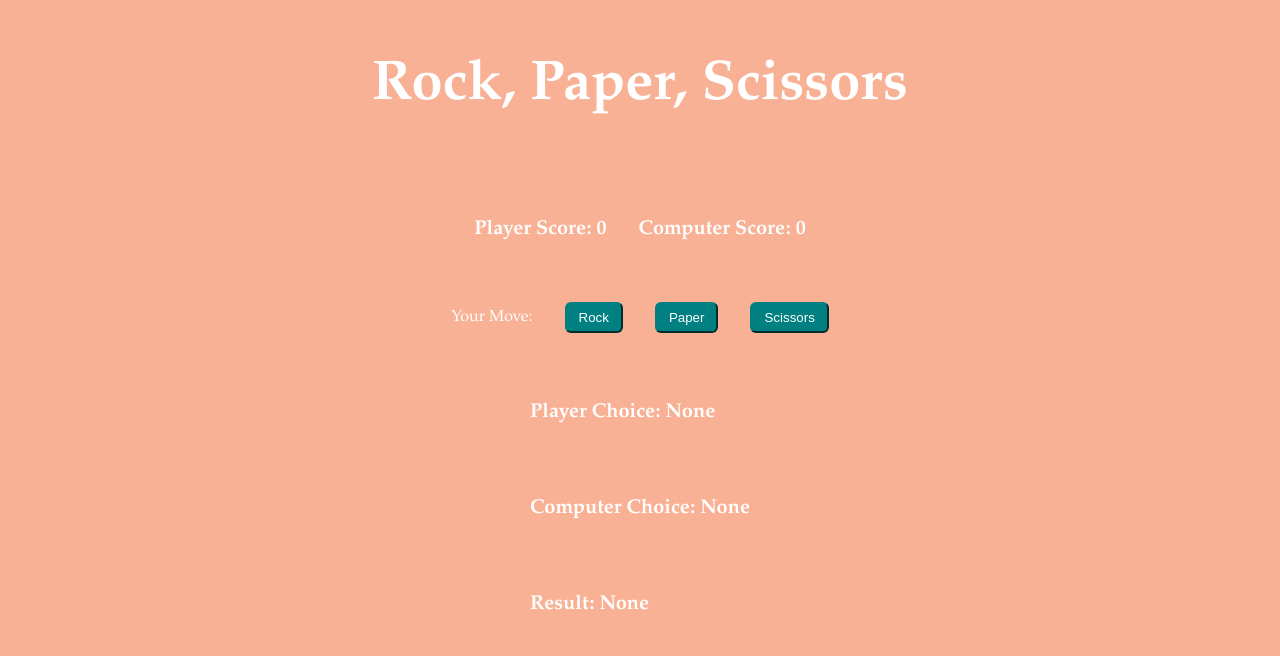
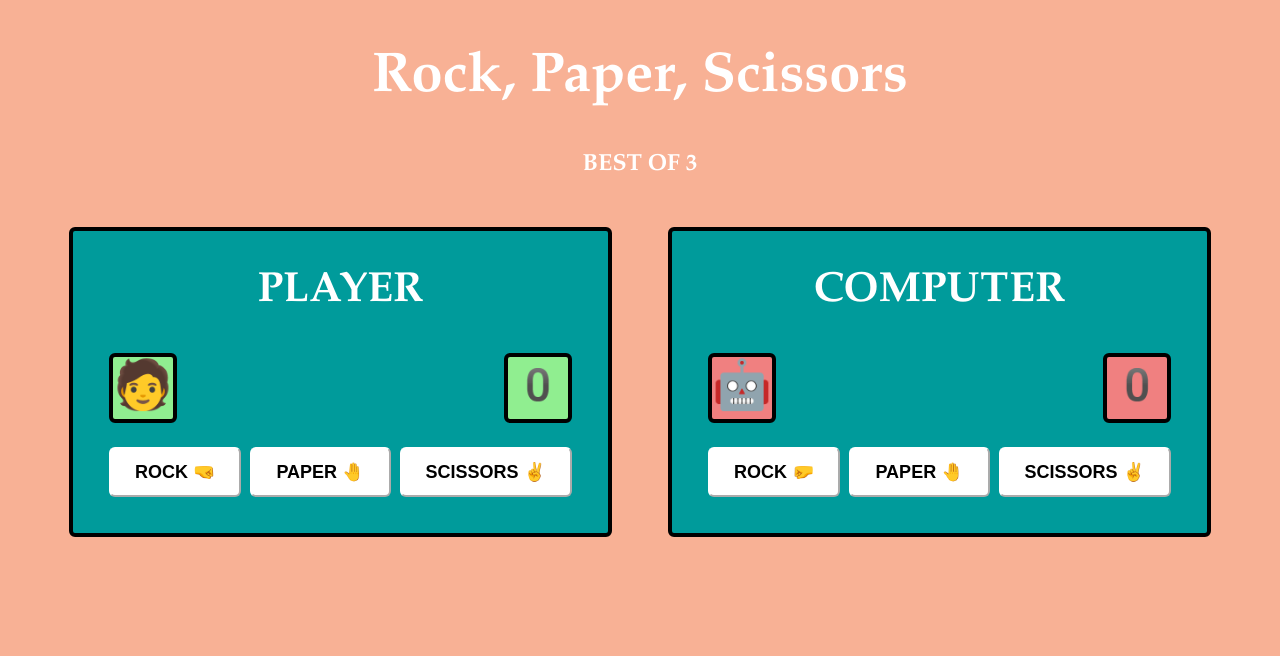
Before and after one commit to Indred/rock-paper-scissors, a plain HTML site: page index.html in a window 1280 px wide. Drawn offline with Linux system fonts and the light colour scheme.

Commit message:
Change UI

```diff
--- a/index.html
+++ b/index.html
@@ -7,33 +7,33 @@
     <link rel="stylesheet"  href="style.css">
 </head>
 <body>
-    <div class="everything_container">
-        <header class="header">
-            <h1>Rock, Paper, Scissors</h1>
-        </header>
-        <div class="scoreboard_container">
-            <div id="user_score">
-                <p>Player Score: 0</p>
+    <header>
+        <h1>Rock, Paper, Scissors</h1>
+        <h5>BEST OF 3</h5>
+    </header>
+    <div class="container">
+        <div class="player">
+            <h3 id="player-type">PLAYER</h3>
+            <div class="player-header">
+                <div class="player-emoji">🧑</div>
+                <div id="player-score">0️</div>
             </div>
-            <div id="computer_score">
-                <p>Computer Score: 0</p>
+            <div class="player-buttons">
+                <button id="player-rock">ROCK 🤜</button>
+                <button id="player-paper">PAPER 🤚</button>
+                <button id="player-scissors">SCISSORS ✌️</button>
             </div>
         </div>
-        <div class="game_buttons">
-            Your Move:
-            <button id="Rock">Rock</button>
-            <button id="Paper">Paper</button>
-            <button id="Scissors">Scissors</button>
-        </div>
-        <div class="game_container">
-            <div id="user_choice">
-                <p>Player Choice: None</p>
+        <div class="computer">
+            <h3 id="computer-type">COMPUTER</h3>
+            <div class="computer-header">
+                <div class="computer-emoji">🤖</div>
+                <div id="computer-score">0️</div>
             </div>
-            <div id="computer_choice">
-                <p>Computer Choice: None</p>
-            </div>
-            <div id="game_result">
-                <p>Result: None</p>
+            <div class="computer-buttons">
+                <button id="computer-rock">ROCK 🤛</button>
+                <button id="computer-paper">PAPER 🤚</button>
+                <button id="computer-scissors">SCISSORS ✌️</button>
             </div>
         </div>
     </div>
--- a/style.css
+++ b/style.css
@@ -9,49 +9,69 @@ body {
     border: 1px solid darkred;
 } */
 
-.everything_container {
+
+header {
+    padding: 8px;
+    font-size: 28px;
+    text-align: center;
+}
+
+.container {
     display: flex;
-    flex-direction: column;
     justify-content: center;
     align-items: center;
-    gap: 32px;
-    padding: 8px;
+    gap: 56px;
 }
 
-.header {
-    padding: 8px;
-    font-size: 28px;
-}
-
-.scoreboard_container {
-    display: flex;
-    gap: 32px;
-    font-weight: bolder;
-    font-size: 20px;
-}
-
-.game_buttons {
-    display: flex;
-    justify-content: flex-start;
-    align-items: center;
-    gap: 32px;
-    padding: 8px;
-}
-
-.game_container {
-    display: flex;
-    flex-direction: column;
-    align-items: flex-start;
-    gap: 32px;
-    padding: 8px;
-    font-size: 20px;
+button {
+    /* background-color: #008080;
+    border-color: #008080; */
+    background-color: white;
+    border-color: white;
+    border-radius: 6px;
+    padding: 12px 24px;
+    font-size: 18px;
     font-weight: bold;
 }
 
-button {
-    background-color: #008080;
-    border-color: #008080;
-    color: white;
+.player, .computer {
+    padding: 36px;
+    font-size: 36px;
+    border: solid 4px black;
+    background-color: #009b9b;
+    border-radius: 6px;;
+}
+
+
+.player-header, .computer-header {
+    display: flex;
+    justify-content: space-between;
+    margin-bottom: 24px;
+}
+
+h3 {
+    margin: 0;
+    display: flex;
+    justify-content: center;
+    margin-bottom: 36px;
+}
+
+.player-emoji, .computer-emoji {
+    font-size: 48px;
+    border: solid 4px black;
     border-radius: 6px;
-    padding: 6px 12px;
 }
+
+.player-emoji, #player-score {
+    background-color: lightgreen;
+}
+
+.computer-emoji, #computer-score {
+    background-color: lightcoral;
+}
+
+#player-score, #computer-score {
+    font-size: 48px;
+    border: solid 4px black;
+    border-radius: 6px;
+}
```
